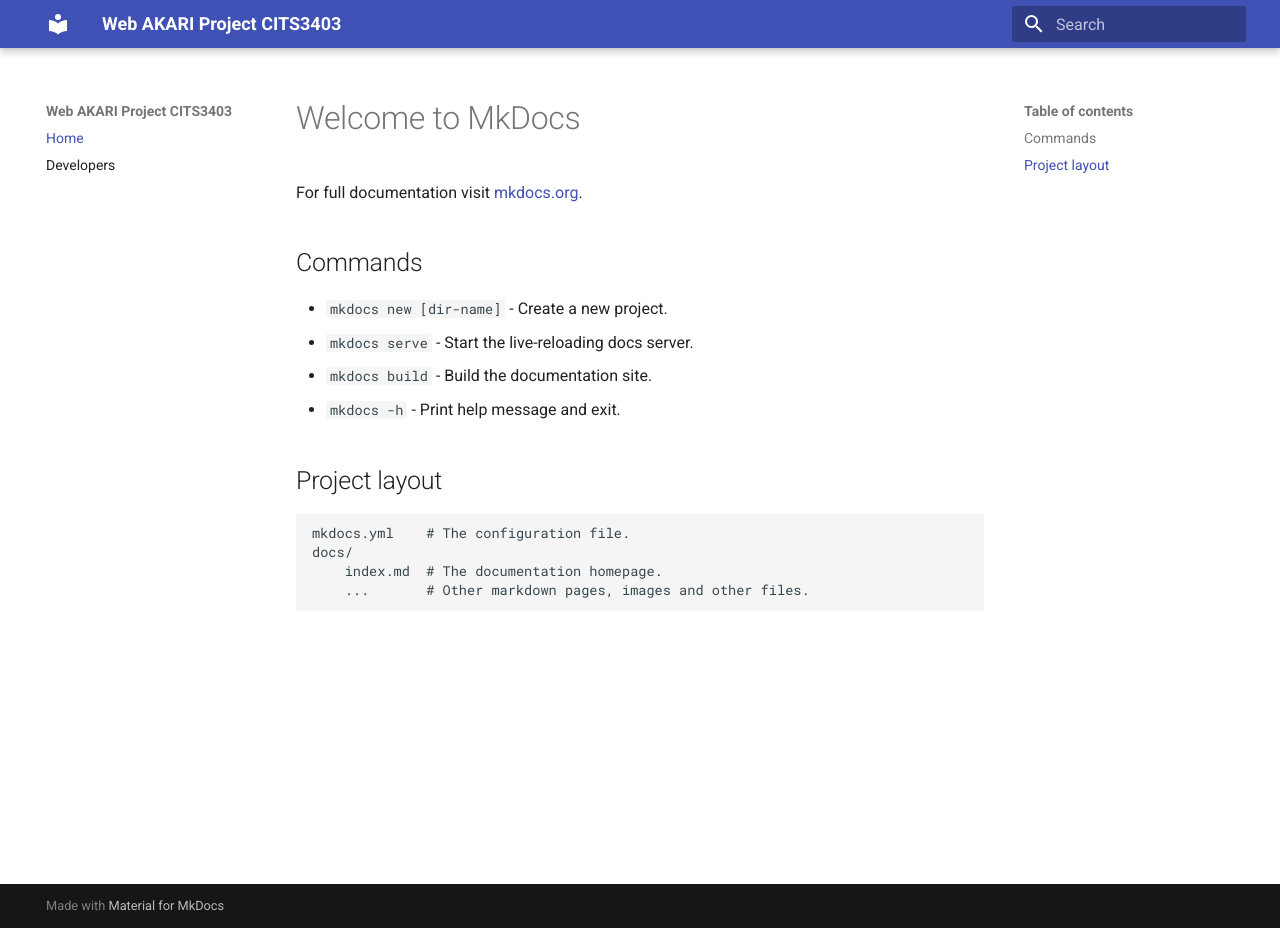
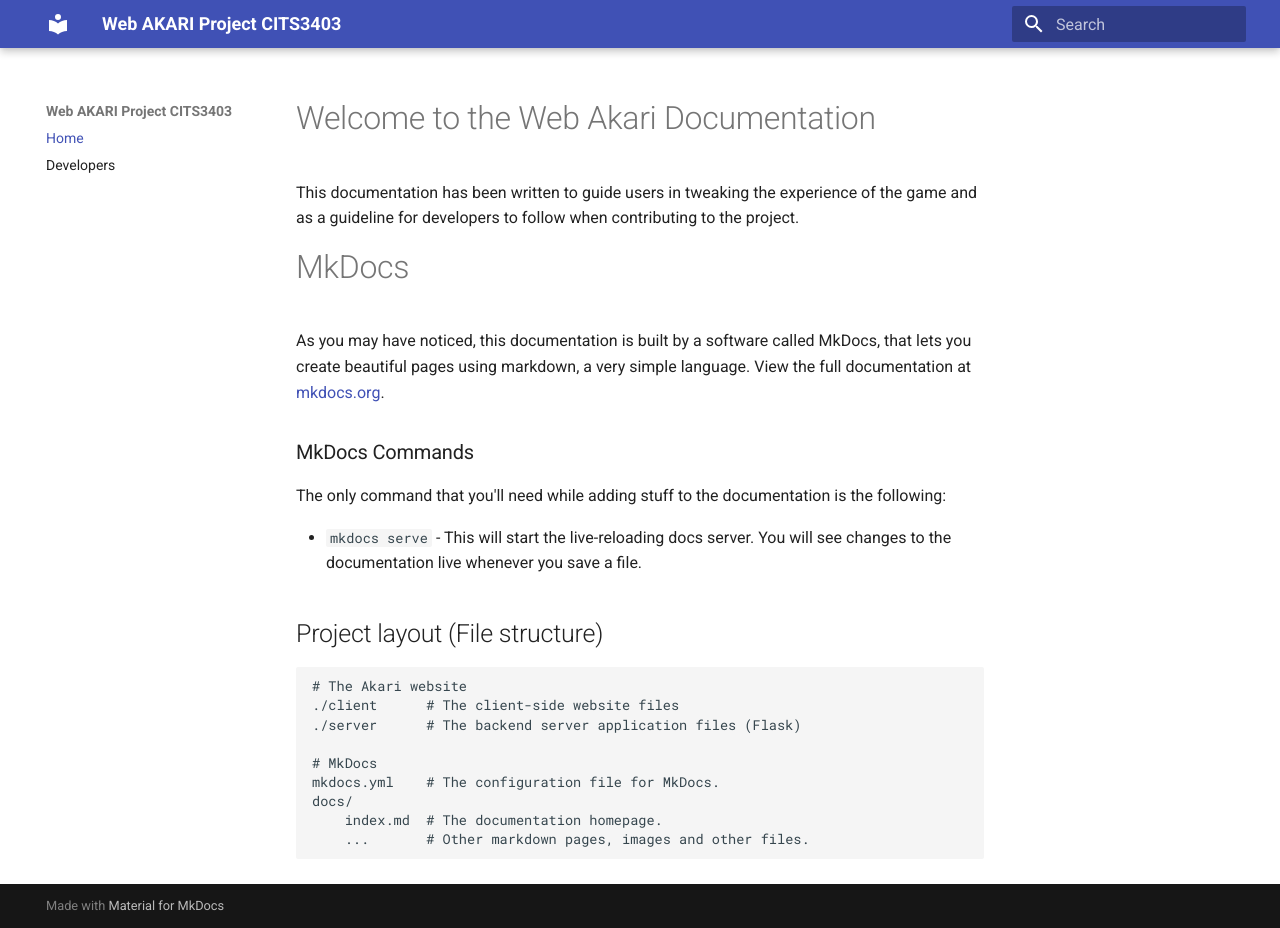
Before and after one commit to CodeWithTheDoctor/cits3403-project, an MkDocs documentation site: the page built from docs/index.md, in a window 1280 px wide and 928 px high. Built offline with MkDocs 1.6.1 and Material for MkDocs 9.7.7, drawn with Linux system fonts in a browser that asks for light colours.

```diff
--- a/docs/index.md
+++ b/docs/index.md
@@ -1,17 +1,25 @@
-# Welcome to MkDocs
+# Welcome to the Web Akari Documentation
 
-For full documentation visit [mkdocs.org](https://www.mkdocs.org).
+This documentation has been written to guide users in tweaking the experience of the game and as a guideline for developers to follow when contributing to the project.
 
-## Commands
+# MkDocs
 
-* `mkdocs new [dir-name]` - Create a new project.
-* `mkdocs serve` - Start the live-reloading docs server.
-* `mkdocs build` - Build the documentation site.
-* `mkdocs -h` - Print help message and exit.
+As you may have noticed, this documentation is built by a software called MkDocs, that lets you create beautiful pages using markdown, a very simple language. View the full documentation at [mkdocs.org](https://www.mkdocs.org).
 
-## Project layout
+### MkDocs Commands
 
-    mkdocs.yml    # The configuration file.
+The only command that you'll need while adding stuff to the documentation is the following:
+
+* `mkdocs serve` - This will start the live-reloading docs server. You will see changes to the documentation live whenever you save a file.
+
+## Project layout (File structure)
+
+    # The Akari website
+    ./client      # The client-side website files
+    ./server      # The backend server application files (Flask)
+
+    # MkDocs
+    mkdocs.yml    # The configuration file for MkDocs.
     docs/
         index.md  # The documentation homepage.
         ...       # Other markdown pages, images and other files.
```
Also changed, not shown: docs/developers.md (+49 -1 lines).
